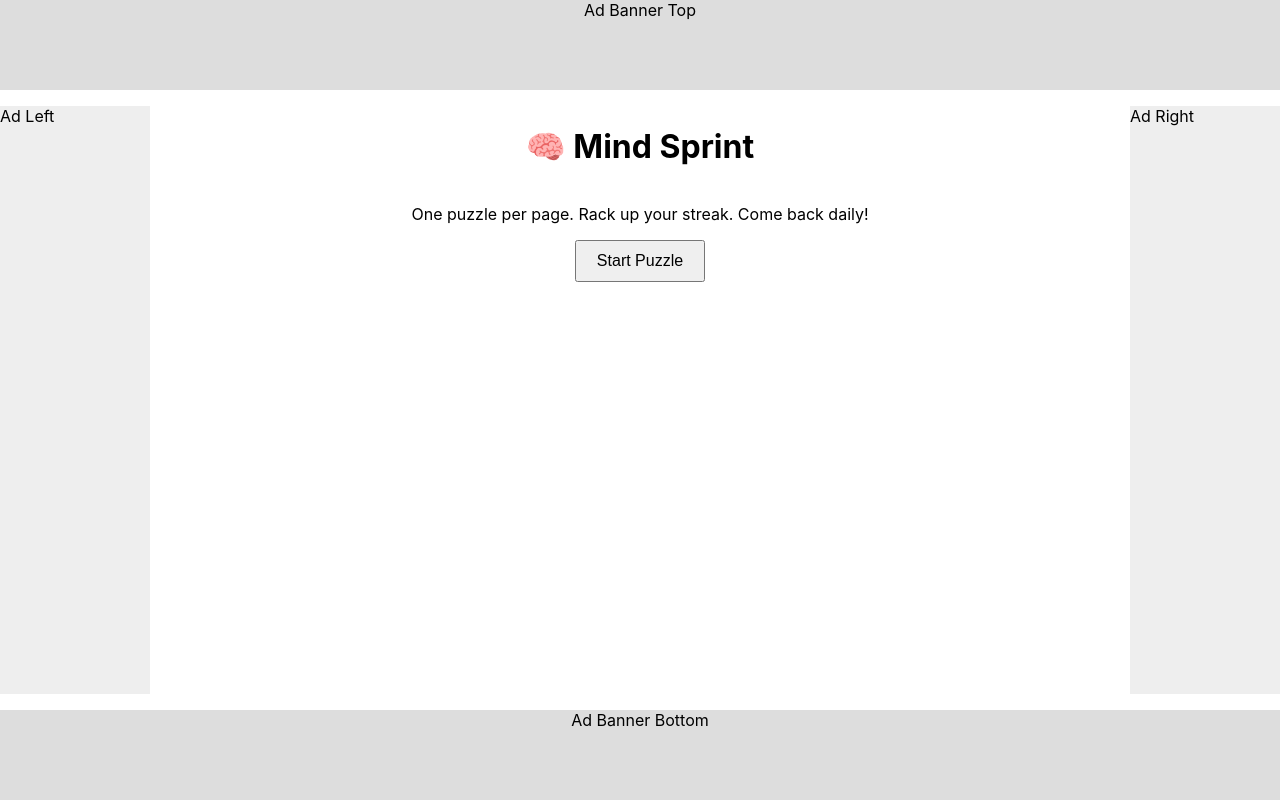
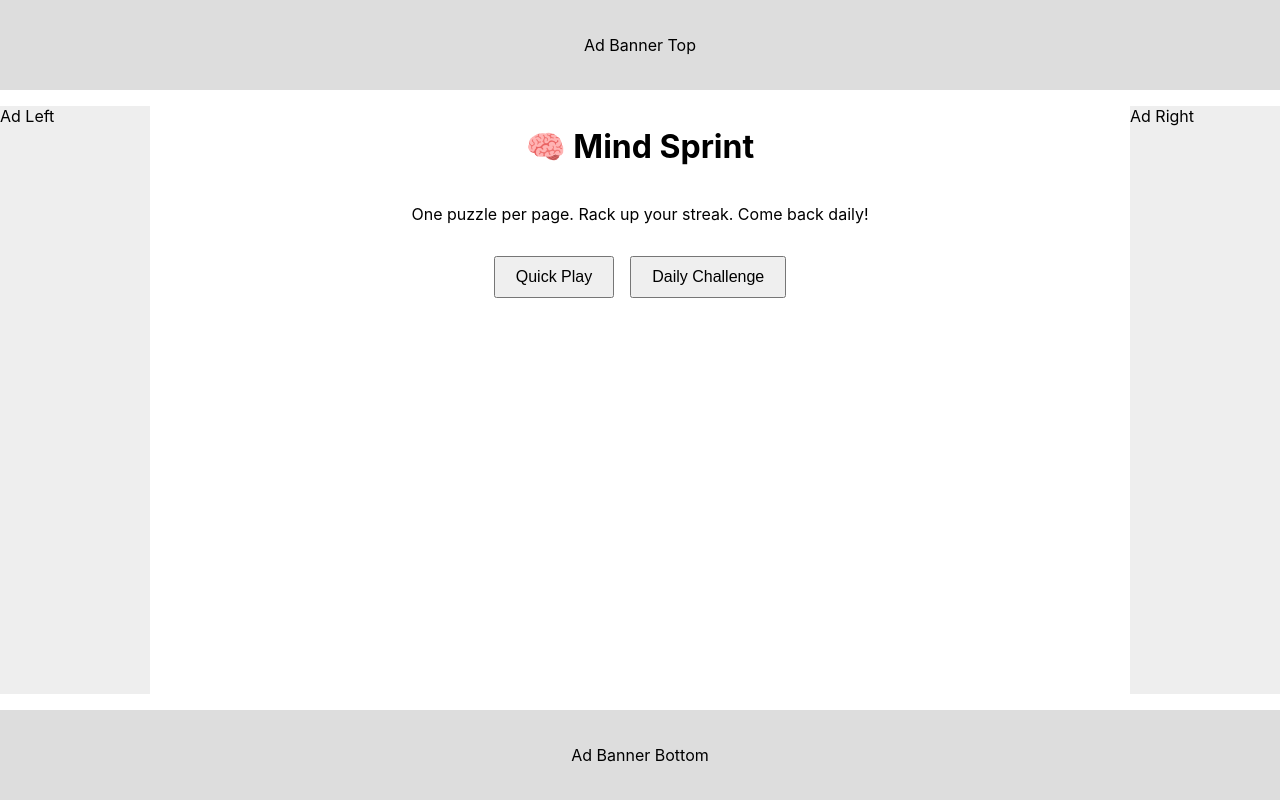
Before and after one commit to justinchase1984/mind-sprint, a Next.js app: page / in a window 1280 px wide. Built offline with nearby package versions, Linux system fonts and the light colour scheme.

Commit message:
Update index.tsx
Replace homepage with grid layout + mode buttons

```diff
--- a/pages/index.tsx
+++ b/pages/index.tsx
@@ -1,39 +1,60 @@
+// File: pages/index.tsx
 import Head from 'next/head'
 import Link from 'next/link'
 
 export default function Home() {
   return (
     <div className="quiz-page">
-      <div className="header" style={{ background:'#ddd', height:90, textAlign:'center' }}>
+      {/* Top banner */}
+      <div
+        className="header"
+        style={{ background: '#ddd', height: 90, textAlign: 'center', lineHeight: '90px' }}
+      >
         Ad Banner Top
       </div>
-      <div className="adL" style={{ background:'#eee' }}>
+
+      {/* Left ad */}
+      <div className="adL" style={{ background: '#eee' }}>
         Ad Left
       </div>
+
+      {/* Main content */}
       <div className="main">
         <Head>
           <title>Mind Sprint | Daily Brain Teasers</title>
-          <meta name="description" content="Quick puzzles in sports, pop culture & more." />
+          <meta
+            name="description"
+            content="Quick puzzles in sports, pop culture, history & more. Choose Quick Play or Daily Challenge!"
+          />
         </Head>
         <h1>🧠 Mind Sprint</h1>
         <p>One puzzle per page. Rack up your streak. Come back daily!</p>
-        <Link href="/puzzle/1">
-          <button style={{ padding:'10px 20px', fontSize:16 }}>Start Puzzle</button>
-        </Link>
+        <div style={{ marginTop: '1rem' }}>
+          <Link href="/puzzle/1">
+            <button style={{ padding: '10px 20px', fontSize: 16 }}>
+              Quick Play
+            </button>
+          </Link>
+          <Link href="/daily/1" style={{ marginLeft: '1rem' }}>
+            <button style={{ padding: '10px 20px', fontSize: 16 }}>
+              Daily Challenge
+            </button>
+          </Link>
+        </div>
       </div>
-      <div className="adR" style={{ background:'#eee' }}>
+
+      {/* Right ad */}
+      <div className="adR" style={{ background: '#eee' }}>
         Ad Right
       </div>
-      <div className="footer" style={{ background:'#ddd', height:90, textAlign:'center' }}>
+
+      {/* Bottom banner */}
+      <div
+        className="footer"
+        style={{ background: '#ddd', height: 90, textAlign: 'center', lineHeight: '90px' }}
+      >
         Ad Banner Bottom
       </div>
     </div>
   )
 }
-  <div style={{ marginTop: '10px' }}>
-    <Link href="/daily/1">
-      <button style={{ padding: '8px 16px', fontSize: '16px' }}>
-        Daily Challenge
-      </button>
-    </Link>
-  </div>
```
